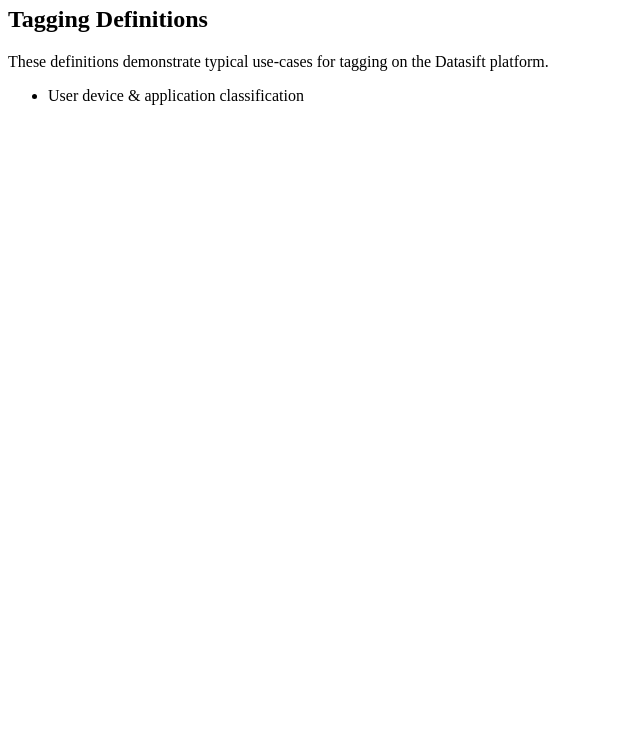
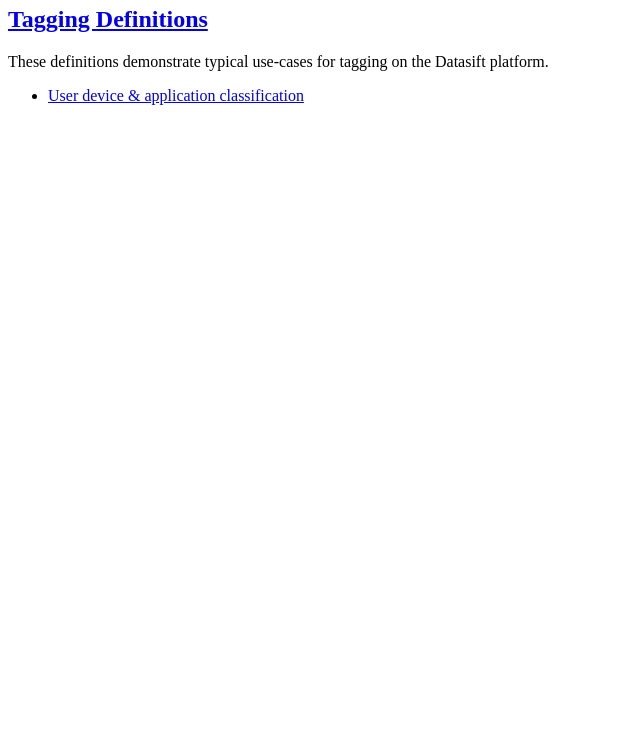
Before and after one commit to MeltwaterArchive/csdl-samples, a plain HTML site: page index.html in a window 1280 px wide. Shown: the part 60-800 px from the top of the page, without its empty margins (0-640 px from the left). Drawn offline with Linux system fonts and the light colour scheme.

Commit message:
Added link to sample

```diff
--- a/index.html
+++ b/index.html
@@ -4,10 +4,10 @@
 	</head>
 	<body>
 		<h1>Datasift - CSDL Samples Library</h1>
-		<h2>Tagging Definitions</h2>
+		<h2><a href="https://github.com/datasift/csdl-samples/tree/master/tagging">Tagging Definitions</a></h2>
 		<p>These definitions demonstrate typical use-cases for tagging on the Datasift platform.</p>
 		<ul>
-			<li>User device &amp; application classification</li>
+			<li><a href="https://github.com/datasift/csdl-samples/blob/master/tagging/device-application-classification.csdl">User device &amp; application classification</a></li>
 		</ul>
 	</body>
 </html>
```
